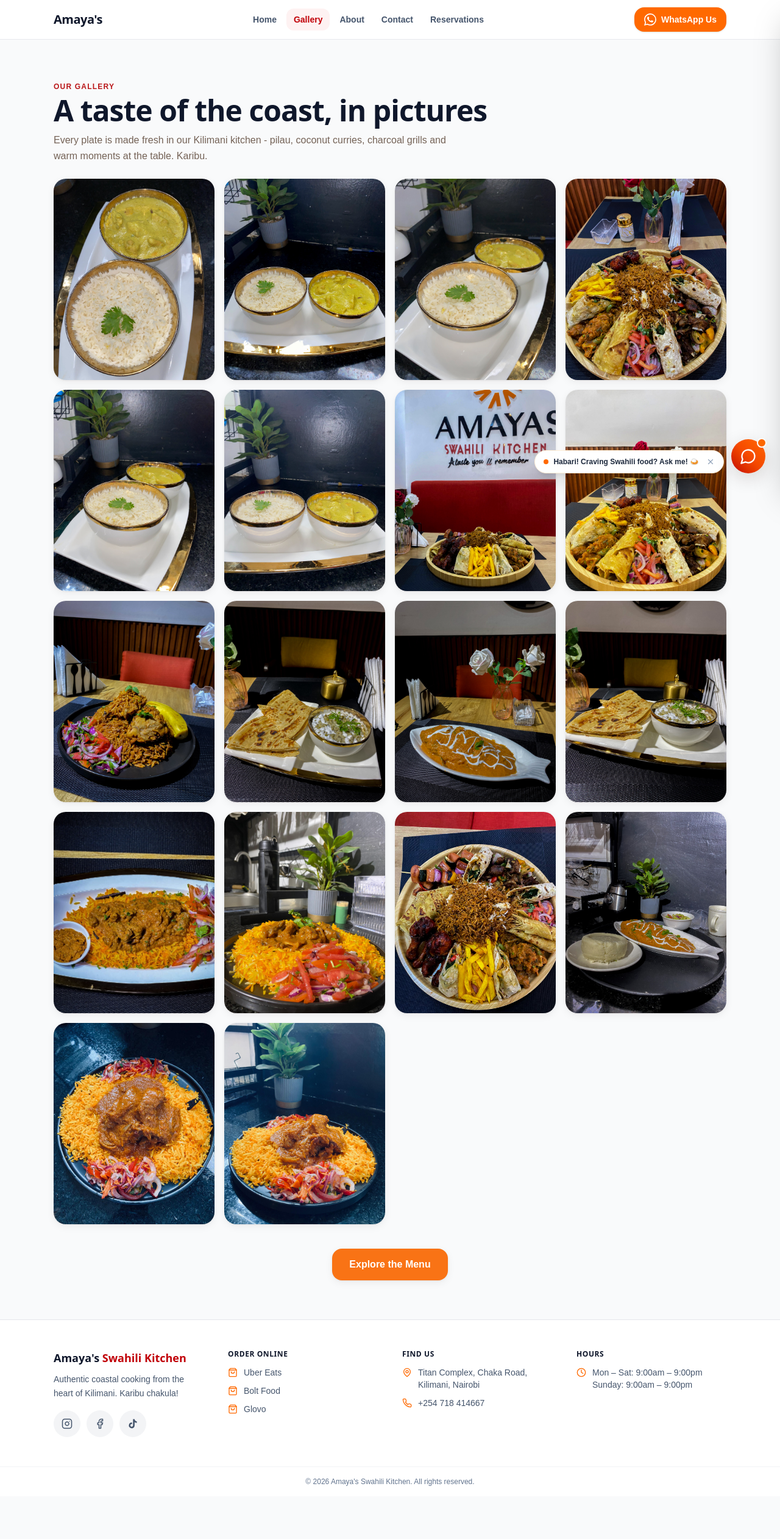
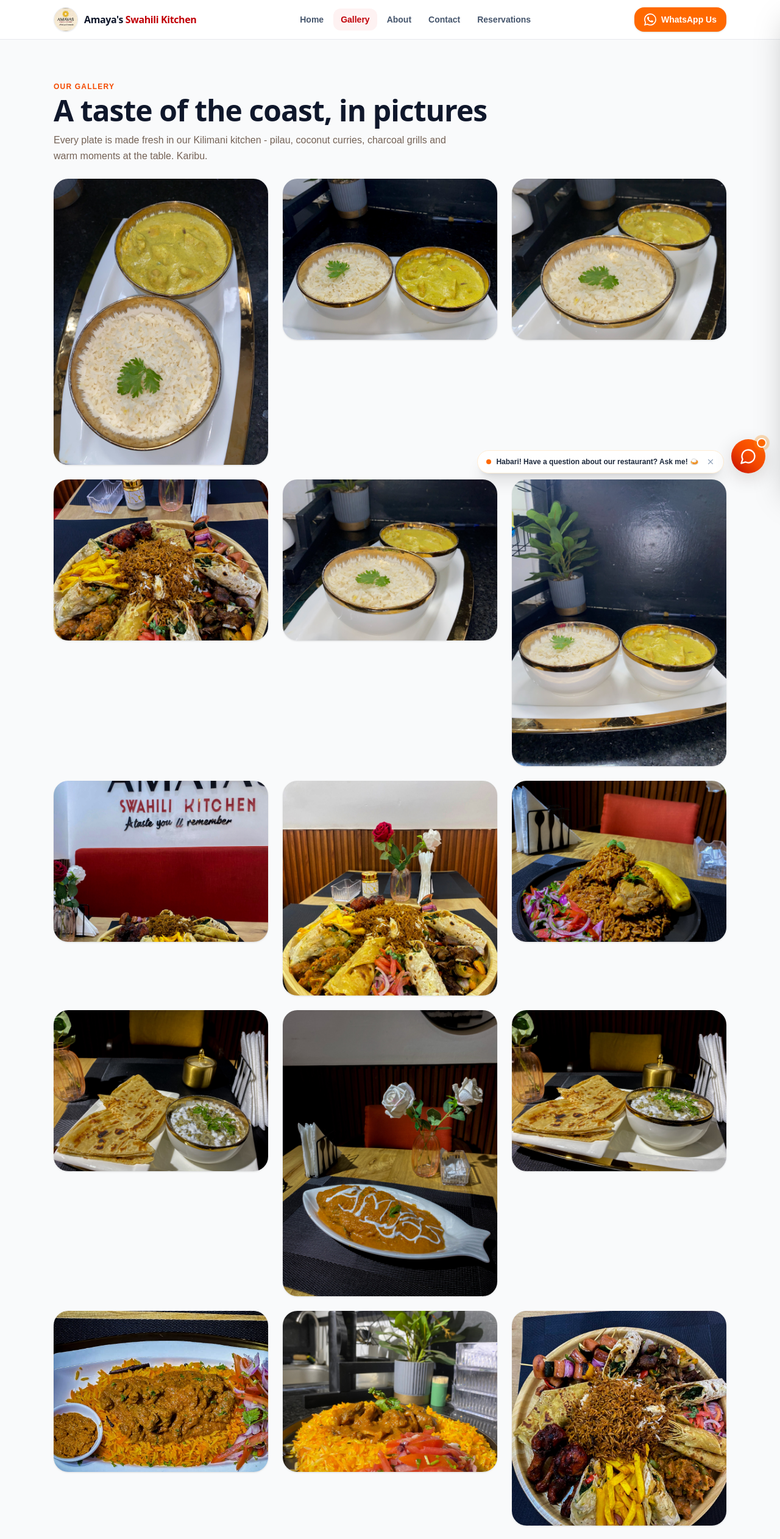
Before and after one commit to muthuieric/amayas-kitchen, a Next.js app: page /gallery in a window 1280 px wide. Shown: the top 2523 px of the page at 61% size. Before the commit the page ends 2453 px from the top, so only its background shows below. Built offline with nearby package versions, Linux system fonts and the light colour scheme.

Commit message:
modified gallery

```diff
--- a/app/gallery/page.tsx
+++ b/app/gallery/page.tsx
@@ -1,5 +1,6 @@
 import Image from "next/image";
 import Link from "next/link";
+import { MapPin } from "lucide-react";
 
 export const metadata = {
   title: "Gallery - Amaya's Swahili Kitchen",
@@ -19,11 +20,11 @@ const PHOTOS = Array.from({ length: 18 }, (_, i) => {
 export default function GalleryPage() {
   return (
     <>
-      <section className="mx-auto max-w-6xl px-4 pt-12 pb-6 sm:px-6 sm:pt-16">
-        <span className="text-xs font-bold uppercase tracking-widest text-accent">
+      <section className="mx-auto max-w-6xl px-4 pt-12 pb-6 sm:px-6 sm:pt-16 text-center sm:text-left">
+        <span className="text-xs font-bold uppercase tracking-widest text-orange-600">
           Our Gallery
         </span>
-        <h1 className="mt-1 font-display text-3xl font-black sm:text-4xl md:text-5xl">
+        <h1 className="mt-1 font-display text-3xl font-black sm:text-4xl md:text-5xl text-slate-900">
           A taste of the coast, in pictures
         </h1>
         <p className="mt-3 max-w-2xl text-sm leading-relaxed text-muted-foreground sm:text-base">
@@ -33,29 +34,41 @@ export default function GalleryPage() {
       </section>
 
       <section className="mx-auto max-w-6xl px-4 pb-16 sm:px-6">
-        <div className="grid grid-cols-2 gap-3 sm:grid-cols-3 sm:gap-4 lg:grid-cols-4">
-          {PHOTOS.map((photo) => (
+        {/* Modern dynamic grid layout with varying aspect ratios */}
+        <div className="grid grid-cols-1 sm:grid-cols-2 lg:grid-cols-3 gap-4 sm:gap-6">
+          {PHOTOS.map((photo, index) => {
+            const isTall = index % 5 === 0;
+            const isWide = index % 7 === 0;
+
+            let aspectClass = "aspect-[4/3]";
+            if (isTall) aspectClass = "aspect-[3/4]";
+            else if (isWide) aspectClass = "aspect-square";
+
+            return (
               <div
                 key={photo.src}
-              className="group relative aspect-[4/5] overflow-hidden rounded-2xl bg-card shadow-card transition-all hover:-translate-y-1 hover:shadow-lifted"
+                className={`group relative overflow-hidden rounded-3xl bg-gray-100 shadow-sm transition-all duration-500 hover:-translate-y-1.5 hover:shadow-xl ${aspectClass}`}
               >
                 <Image
                   src={photo.src}
                   alt={photo.alt}
                   fill
-                sizes="(min-width: 1024px) 25vw, (min-width: 640px) 33vw, 50vw"
-                className="object-cover transition-transform duration-500 group-hover:scale-105"
+                  sizes="(min-width: 1024px) 33vw, (min-width: 640px) 50vw, 100vw"
+                  className="object-cover transition-transform duration-700 group-hover:scale-105"
                 />
+                <div className="absolute inset-0 bg-gradient-to-t from-black/40 via-transparent to-transparent opacity-0 transition-opacity duration-300 group-hover:opacity-100" />
               </div>
-          ))}
+            );
+          })}
         </div>
 
-        <div className="mt-10 flex justify-center">
+        <div className="mt-12 flex justify-center">
           <Link
-            href="/menu"
-            className="inline-flex items-center justify-center gap-2 rounded-xl bg-primary px-7 py-3.5 text-base font-bold text-primary-foreground shadow-card transition-all hover:bg-primary-hover hover:shadow-lifted active:scale-95"
+            href="/contact"
+            className="inline-flex items-center justify-center gap-2 rounded-xl bg-orange-500 px-8 py-4 text-base font-bold text-white shadow-md transition-all hover:bg-orange-600 hover:shadow-lg active:scale-95"
           >
-            Explore the Menu
+            <MapPin size={18} />
+            <span>Contact & Visit Us in Kilimani</span>
           </Link>
         </div>
       </section>
--- a/components/Chatbot.tsx
+++ b/components/Chatbot.tsx
@@ -6,20 +6,14 @@ import Link from "next/link";
 import { useRouter } from "next/navigation";
 import {
   Bot,
-  Check,
   ChevronRight,
-  Flame,
   MessageCircle,
-  Plus,
   RotateCcw,
   Send,
-  ShoppingBag,
   Sparkles,
   X,
 } from "lucide-react";
 import { useCart } from "@/lib/cart-context";
-import { formatKes } from "@/lib/format";
-import type { Product } from "@/lib/menu-data";
 import {
   getChatbotResponse,
   type BotResponse,
@@ -30,16 +24,13 @@ interface Message {
   id: string;
   sender: "bot" | "user";
   text: string;
-  dishes?: Product[];
-  action?: "open_cart" | "open_reservations" | "open_menu" | "open_whatsapp";
+  action?: "open_reservations" | "open_whatsapp";
   actionLabel?: string;
   suggestions?: string[];
   timestamp: string;
 }
 
 const INITIAL_SUGGESTIONS = [
-  "🔥 Popular dishes",
-  "🌶️ Spicy food",
   "🕒 Opening hours",
   "📍 Where are you located?",
   "🛵 How does delivery work?",
@@ -52,19 +43,18 @@ function formatTime(date: Date = new Date()): string {
 
 export function Chatbot() {
   const router = useRouter();
-  const { addItem, items, subtotal, itemCount, openCart, whatsappUrl } = useCart();
+  const { items, subtotal, itemCount, whatsappUrl } = useCart();
 
   const [isOpen, setIsOpen] = useState(false);
   const [inputText, setInputText] = useState("");
   const [isTyping, setIsTyping] = useState(false);
   const [showCallout, setShowCallout] = useState(true);
-  const [addedMap, setAddedMap] = useState<Record<string, boolean>>({});
 
   const [messages, setMessages] = useState<Message[]>([
     {
       id: "initial-greeting",
       sender: "bot",
-      text: "Jambo na Karibu Amaya's Swahili Kitchen! 🍛\n\nI am **Amaya Assistant**, your guide to authentic coastal flavors. Craving slow-cooked pilau, biryani, or need help with delivery and reservations? Ask me anything!",
+      text: "Jambo na Karibu Amaya's Swahili Kitchen! 🍛\n\nI am **Amaya Assistant**. Need help with our location, opening hours, or table reservations? Ask me anything!",
       suggestions: INITIAL_SUGGESTIONS,
       timestamp: formatTime(),
     },
@@ -116,7 +106,6 @@ export function Chatbot() {
     setInputText("");
     setIsTyping(true);
 
-    // Prepare current cart context
     const cartSummary: CartContextSummary = {
       itemCount,
       subtotal,
@@ -127,7 +116,6 @@ export function Chatbot() {
       })),
     };
 
-    // Simulate natural thinking/typing delay
     setTimeout(() => {
       const response: BotResponse = getChatbotResponse(query, cartSummary);
 
@@ -135,8 +123,7 @@ export function Chatbot() {
         id: `bot-${Date.now()}`,
         sender: "bot",
         text: response.text,
-        dishes: response.dishes,
-        action: response.action,
+        action: response.action as any,
         actionLabel: response.actionLabel,
         suggestions: response.suggestions,
         timestamp: formatTime(),
@@ -152,37 +139,23 @@ export function Chatbot() {
       {
         id: `reset-${Date.now()}`,
         sender: "bot",
-        text: "Conversation refreshed! How can I assist you today with Amaya's coastal menu?",
+        text: "Conversation refreshed! How can I assist you today with Amaya's restaurant details?",
         suggestions: INITIAL_SUGGESTIONS,
         timestamp: formatTime(),
       },
     ]);
   };
 
-  const handleAddToCart = (product: Product) => {
-    addItem(product);
-    setAddedMap((prev) => ({ ...prev, [product.id]: true }));
-    setTimeout(() => {
-      setAddedMap((prev) => ({ ...prev, [product.id]: false }));
-    }, 1400);
-  };
-
   const handleActionClick = (action?: string) => {
     if (!action) return;
-    if (action === "open_cart") {
-      openCart();
-    } else if (action === "open_reservations") {
+    if (action === "open_reservations") {
       router.push("/reservations");
-      setIsOpen(false);
-    } else if (action === "open_menu") {
-      router.push("/menu");
       setIsOpen(false);
     } else if (action === "open_whatsapp") {
       window.open(whatsappUrl, "_blank");
     }
   };
 
-  // Helper to render bold markdown (**text**) and newlines cleanly
   const renderFormattedText = (text: string) => {
     return text.split("\n").map((line, lineIdx) => {
       if (!line.trim()) {
@@ -206,7 +179,6 @@ export function Chatbot() {
     });
   };
 
-  // Current active suggestions from the latest bot message
   const lastBotMessage = [...messages].reverse().find((m) => m.sender === "bot");
   const activeSuggestions = lastBotMessage?.suggestions ?? INITIAL_SUGGESTIONS;
 
@@ -214,11 +186,10 @@ export function Chatbot() {
     <>
       {/* Floating Launcher / Trigger */}
       <div className="fixed bottom-5 right-5 sm:bottom-6 sm:right-6 z-40 flex items-end gap-3">
-        {/* Welcome callout bubble on first load */}
         {showCallout && !isOpen && (
           <div className="hidden sm:flex items-center gap-2 rounded-2xl bg-white px-3.5 py-2.5 shadow-xl border border-orange-100 text-xs font-semibold text-slate-800 animate-in fade-in slide-in-from-bottom-2 duration-300">
             <span className="flex h-2 w-2 rounded-full bg-orange-500 animate-ping" />
-            <span>Habari! Craving Swahili food? Ask me! 🍛</span>
+            <span>Habari! Have a question about our restaurant? Ask me! 🍛</span>
             <button
               onClick={() => setShowCallout(false)}
               className="ml-1 text-slate-400 hover:text-slate-600"
@@ -241,7 +212,6 @@ export function Chatbot() {
           ) : (
             <>
               <MessageCircle size={28} className="transition-transform group-hover:scale-110" />
-              {/* Pulse notification dot */}
               <span className="absolute -top-0.5 -right-0.5 flex h-4 w-4">
                 <span className="animate-ping absolute inline-flex h-full w-full rounded-full bg-orange-400 opacity-75" />
                 <span className="relative inline-flex rounded-full h-4 w-4 bg-orange-500 border-2 border-white" />
@@ -251,7 +221,6 @@ export function Chatbot() {
         </button>
       </div>
 
-      {/* Mobile Backdrop overlay (when opened on small screens) */}
       {isOpen && (
         <div
           onClick={() => setIsOpen(false)}
@@ -260,7 +229,6 @@ export function Chatbot() {
         />
       )}
 
-      {/* Chat Window */}
       {isOpen && (
         <div
           role="dialog"
@@ -270,9 +238,14 @@ export function Chatbot() {
           {/* Header */}
           <div className="flex h-16 shrink-0 items-center justify-between border-b border-gray-100 bg-gradient-to-r from-slate-900 to-slate-800 px-4 sm:px-5 text-white">
             <div className="flex items-center gap-3">
-              <div className="relative flex h-10 w-10 items-center justify-center rounded-full bg-orange-500 text-white shadow-sm ring-2 ring-white/20">
-                <Bot size={22} />
-                <span className="absolute bottom-0 right-0 h-2.5 w-2.5 rounded-full bg-emerald-400 ring-1 ring-slate-900" />
+              <div className="relative flex h-10 w-10 shrink-0 items-center justify-center overflow-hidden rounded-full border border-white/20 bg-white shadow-sm ring-2 ring-white/20">
+                <Image
+                  src="/logo.png"
+                  alt="Amaya's Swahili Kitchen Logo"
+                  fill
+                  className="object-cover"
+                />
+                <span className="absolute bottom-0 right-0 z-10 h-2.5 w-2.5 rounded-full bg-emerald-400 ring-1 ring-slate-900" />
               </div>
               <div>
                 <div className="flex items-center gap-1.5">
@@ -327,67 +300,6 @@ export function Chatbot() {
                   >
                     <div className="space-y-1">{renderFormattedText(message.text)}</div>
 
-                    {/* Dish Cards in Bot Message */}
-                    {message.dishes && message.dishes.length > 0 && (
-                      <div className="mt-3 space-y-2 border-t border-gray-100 pt-2.5">
-                        {message.dishes.map((dish) => {
-                          const isAdded = !!addedMap[dish.id];
-                          return (
-                            <div
-                              key={dish.id}
-                              className="flex items-center gap-2.5 rounded-xl border border-gray-100 bg-gray-50/80 p-2 transition-all hover:bg-white hover:shadow-xs"
-                            >
-                              <div className="relative h-12 w-12 shrink-0 overflow-hidden rounded-lg bg-gray-200">
-                                <Image
-                                  src={dish.image}
-                                  alt={dish.name}
-                                  fill
-                                  sizes="48px"
-                                  className="object-cover"
-                                />
-                              </div>
-                              <div className="min-w-0 flex-1">
-                                <div className="flex items-center gap-1">
-                                  <p className="truncate font-display font-bold text-slate-900 text-xs sm:text-sm">
-                                    {dish.name}
-                                  </p>
-                                  {dish.spicy && (
-                                    <Flame size={12} className="shrink-0 text-red-600" />
-                                  )}
-                                </div>
-                                <p className="font-display font-black text-red-700 text-xs">
-                                  {formatKes(dish.price)}
-                                </p>
-                              </div>
-                              <button
-                                onClick={() => handleAddToCart(dish)}
-                                type="button"
-                                aria-label={`Add ${dish.name} to cart`}
-                                className={`shrink-0 inline-flex items-center gap-1 rounded-lg px-2.5 py-1.5 text-xs font-bold transition-all active:scale-95 ${
-                                  isAdded
-                                    ? "bg-emerald-600 text-white"
-                                    : "bg-orange-500 text-white hover:bg-orange-600 shadow-xs"
-                                }`}
-                              >
-                                {isAdded ? (
-                                  <>
-                                    <Check size={13} />
-                                    <span>Added</span>
-                                  </>
-                                ) : (
-                                  <>
-                                    <Plus size={13} />
-                                    <span>Add</span>
-                                  </>
-                                )}
-                              </button>
-                            </div>
-                          );
-                        })}
-                      </div>
-                    )}
-
-                    {/* Action Button inside message */}
                     {message.action && message.actionLabel && (
                       <div className="mt-3 pt-2 border-t border-gray-100">
                         <button
@@ -406,7 +318,6 @@ export function Chatbot() {
               );
             })}
 
-            {/* Typing Indicator */}
             {isTyping && (
               <div className="flex items-center gap-2 rounded-2xl rounded-bl-xs bg-white border border-gray-200/80 px-4 py-3 w-fit shadow-xs">
                 <span className="flex h-2 w-2 rounded-full bg-orange-400 animate-bounce [animation-delay:-0.3s]" />
@@ -447,7 +358,7 @@ export function Chatbot() {
               type="text"
               value={inputText}
               onChange={(e) => setInputText(e.target.value)}
-              placeholder="Ask about dishes, hours, delivery..."
+              placeholder="Ask about hours, location, reservations..."
               className="flex-1 rounded-xl border border-gray-200 bg-gray-50/80 px-3.5 py-2.5 text-xs sm:text-sm text-slate-900 placeholder:text-slate-400 focus:border-orange-500 focus:bg-white focus:outline-none focus:ring-2 focus:ring-orange-200"
             />
             <button
--- a/components/Navbar.tsx
+++ b/components/Navbar.tsx
@@ -2,6 +2,7 @@
 
 import { useEffect, useState } from "react";
 import Link from "next/link";
+import Image from "next/image";
 import { usePathname } from "next/navigation";
 import { ChevronRight, Clock, MapPin, Menu, Phone, ShoppingBag, X } from "lucide-react";
 import { useCart } from "@/lib/cart-context";
@@ -49,14 +50,24 @@ export function Navbar() {
     <>
       <header className="sticky top-0 z-40 w-full border-b border-gray-200/90 bg-white/90 backdrop-blur-md transition-shadow">
         <div className="mx-auto flex h-16 max-w-6xl items-center justify-between gap-3 px-4 sm:px-6">
-          {/* Brand Logo */}
+          {/* Circular Logo & Brand Name */}
           <Link
             href="/"
             onClick={() => setMobileMenuOpen(false)}
-            className="flex items-center gap-1.5 font-display font-black tracking-tight text-slate-900 text-lg sm:text-xl transition-transform active:scale-98"
+            className="flex items-center gap-2.5 transition-transform active:scale-98"
           >
-            <span>Amaya's</span>
-            {/* <span className="text-red-700">Swahili Kitchen</span> */}
+            <div className="relative h-10 w-10 shrink-0 overflow-hidden rounded-full border border-gray-200 bg-white shadow-xs">
+              <Image
+                src="/logo.png"
+                alt="Amaya's Swahili Kitchen Logo"
+                fill
+                priority
+                className="object-cover"
+              />
+            </div>
+            <span className="font-display font-black tracking-tight text-slate-900 text-sm sm:text-base leading-tight">
+              Amaya's <span className="text-red-700">Swahili Kitchen</span>
+            </span>
           </Link>
 
           {/* Desktop Navigation Links */}
@@ -98,26 +109,7 @@ export function Navbar() {
               <span>WhatsApp Us</span>
             </a>
 
-            {/* Cart Trigger (Commented out to hide it) */}
-            {/*
-            <button
-              onClick={openCart}
-              type="button"
-              aria-label={`Shopping cart, ${itemCount} items`}
-              className="relative flex h-10 items-center justify-center rounded-xl bg-gray-100/90 px-3 text-slate-700 transition-all hover:bg-orange-50 hover:text-orange-600 active:scale-95"
-            >
-              <ShoppingBag size={20} className="shrink-0" />
-              {itemCount > 0 ? (
-                <span className="ml-1.5 flex h-5 min-w-[20px] items-center justify-center rounded-full bg-red-700 px-1 text-[11px] font-bold text-white shadow-sm">
-                  {itemCount}
-                </span>
-              ) : (
-                <span className="sr-only">Cart empty</span>
-              )}
-            </button>
-            */}
-
-            {/* Mobile Hamburger Button (visible below md) */}
+            {/* Mobile Hamburger Button */}
             <button
               onClick={() => setMobileMenuOpen((prev) => !prev)}
               type="button"
@@ -152,13 +144,19 @@ export function Navbar() {
       >
         {/* Drawer Header */}
         <div className="flex h-16 items-center justify-between border-b border-gray-100 px-5">
-          <Link
-            href="/"
-            onClick={() => setMobileMenuOpen(false)}
-            className="font-display text-lg font-black tracking-tight text-slate-900"
-          >
-            Amaya's <span className="text-red-700">Kitchen</span>
-          </Link>
+          <div className="flex items-center gap-2">
+            <div className="relative h-8 w-8 overflow-hidden rounded-full border border-gray-200 bg-white">
+              <Image
+                src="/logo.png"
+                alt="Amaya's Swahili Kitchen Logo"
+                fill
+                className="object-cover"
+              />
+            </div>
+            <span className="font-display font-black text-sm text-slate-900">
+              Amaya's <span className="text-red-700">Kitchen</span>
+            </span>
+          </div>
           <button
             onClick={() => setMobileMenuOpen(false)}
             aria-label="Close navigation menu"
@@ -202,7 +200,7 @@ export function Navbar() {
               Quick Actions
             </p>
             <div className="mt-3 space-y-2.5">
-              {/* Mobile WhatsApp Button (Orange Styling) */}
+              {/* Mobile WhatsApp Button */}
               <Link
                 href="https://wa.me/254718414667"
                 target="_blank"
```
Lines whose indentation alone changed are shown as unchanged.
